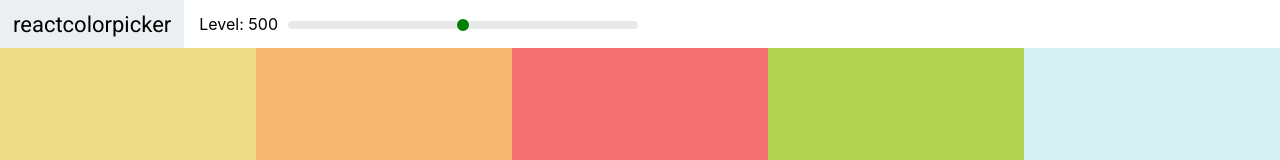
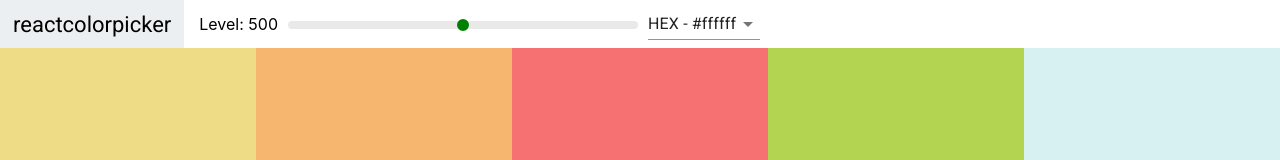
Before and after one commit to damienluzzo33/color-palette-maker, a React (Create React App) app: page / in a window 1280 px wide. Shown: the top 160 px of the page. Built offline with nearby package versions, Linux system fonts and the light colour scheme.

Commit message:
add material ui, begin format selection drop-down and add state to navbar component

```diff
--- a/package.json
+++ b/package.json
@@ -3,6 +3,7 @@
   "version": "0.1.0",
   "private": true,
   "dependencies": {
+    "@material-ui/core": "^4.11.4",
     "@testing-library/jest-dom": "^5.12.0",
     "@testing-library/react": "^11.2.7",
     "@testing-library/user-event": "^12.8.3",
--- a/src/ColorPalette.js
+++ b/src/ColorPalette.js
@@ -8,23 +8,31 @@ class ColorPalette extends Component {
 		super(props);
 
 		this.state = {
-			sliderValue: 500
+			sliderValue: 500,
+			format: 'hex'
 		};
 		this.changeSlider = this.changeSlider.bind(this);
+		this.changeFormat = this.changeFormat.bind(this);
 	}
 
 	changeSlider(sliderValue) {
 		this.setState({ sliderValue });
 	}
 
+	changeFormat(value) {
+		this.setState({
+			format: value
+		})
+	}
+
 	render() {
-		const { sliderValue } = this.state;
+		const { sliderValue, format } = this.state;
 		const { colors } = this.props.palette;
-		const colorBoxes = colors[sliderValue].map((c) => <ColorBox bgColor={c.hex} name={c.name} />);
+		const colorBoxes = colors[sliderValue].map((c) => <ColorBox bgColor={c[format]} name={c.name} />);
 
 		return (
 			<div className="ColorPalette">
-				<Navbar sliderValue={sliderValue} changeSlider={this.changeSlider} />
+				<Navbar sliderValue={sliderValue} changeSlider={this.changeSlider} changeFormat={this.changeFormat}/>
 				{/* Navbar will go here... */}
 				<div className="ColorPalette-colors">{colorBoxes}</div>
 				{/* The Footer will go here... */}
--- a/src/Navbar.js
+++ b/src/Navbar.js
@@ -1,11 +1,27 @@
 import React, { Component } from 'react';
-import Slider, { Range } from 'rc-slider';
+import Select from '@material-ui/core/Select';
+import MenuItem from '@material-ui/core/MenuItem';
+import Slider from 'rc-slider';
 import 'rc-slider/assets/index.css';
 import './Navbar.css';
 
 class Navbar extends Component {
+    constructor(props) {
+        super(props)
+        this.state = { format: 'hex' }
+        this.handleChange = this.handleChange.bind(this);
+    }
+
+    handleChange(evt) {
+        this.setState({
+            format: evt.target.value
+        });
+        this.props.changeFormat(evt.target.value);
+    }
+
 	render() {
 		const { changeSlider, sliderValue } = this.props;
+        const { format } = this.state;
 		return (
 			<header className="Navbar">
 				<div className="logo">
@@ -19,6 +35,13 @@ class Navbar extends Component {
 						<Slider min={100} max={900} step={100} defaultValue={sliderValue} onChange={changeSlider} />
 					</div>
 				</div>
+                <div className="Color-format-selector">
+                    <Select value={format} onChange={this.handleChange}>
+                        <MenuItem value="hex">HEX - #ffffff</MenuItem>
+                        <MenuItem value="rgb">RGB - rgb(255,255,255)</MenuItem>
+                        <MenuItem value="rgba">RGBA - rgba(255,255,255,1.0)</MenuItem>
+                    </Select>
+                </div>
 			</header>
 		);
 	}
```
Also changed, not shown: 1 other file (tests, documents, lock files or other folders).
